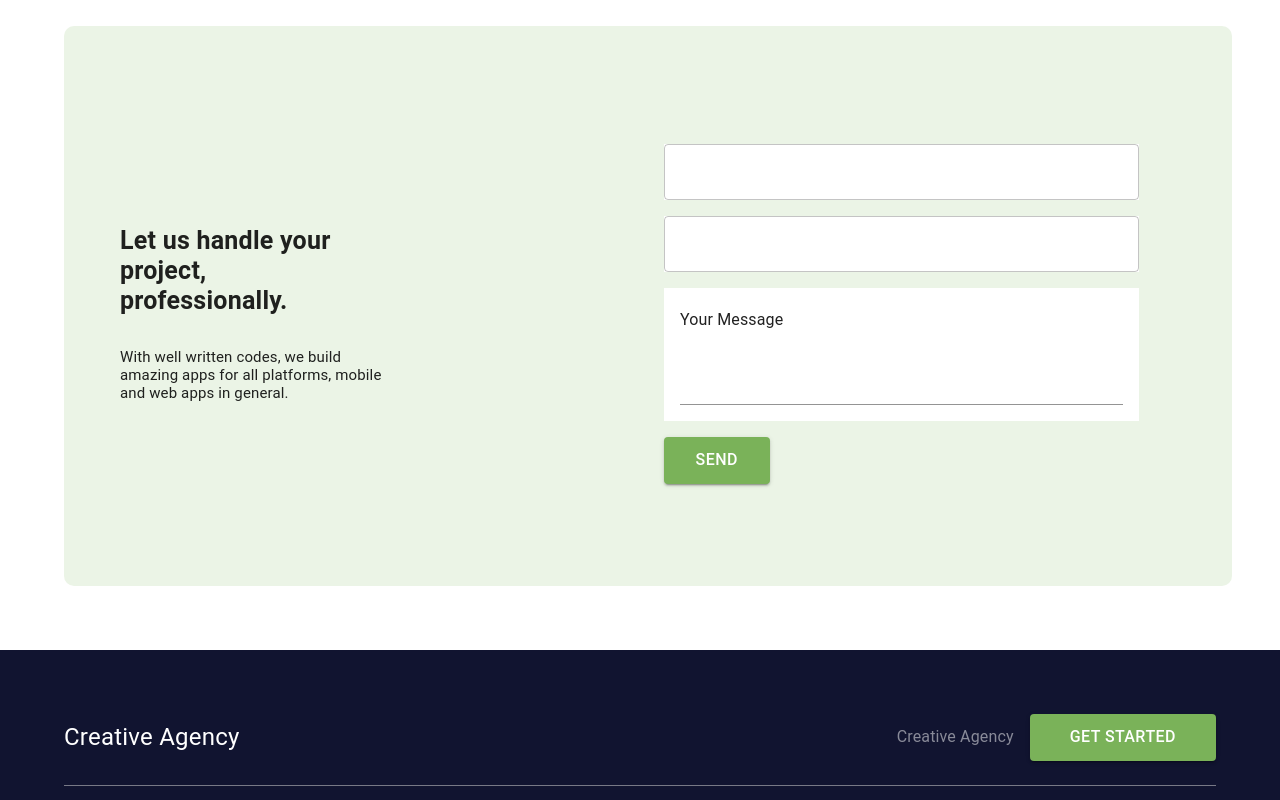
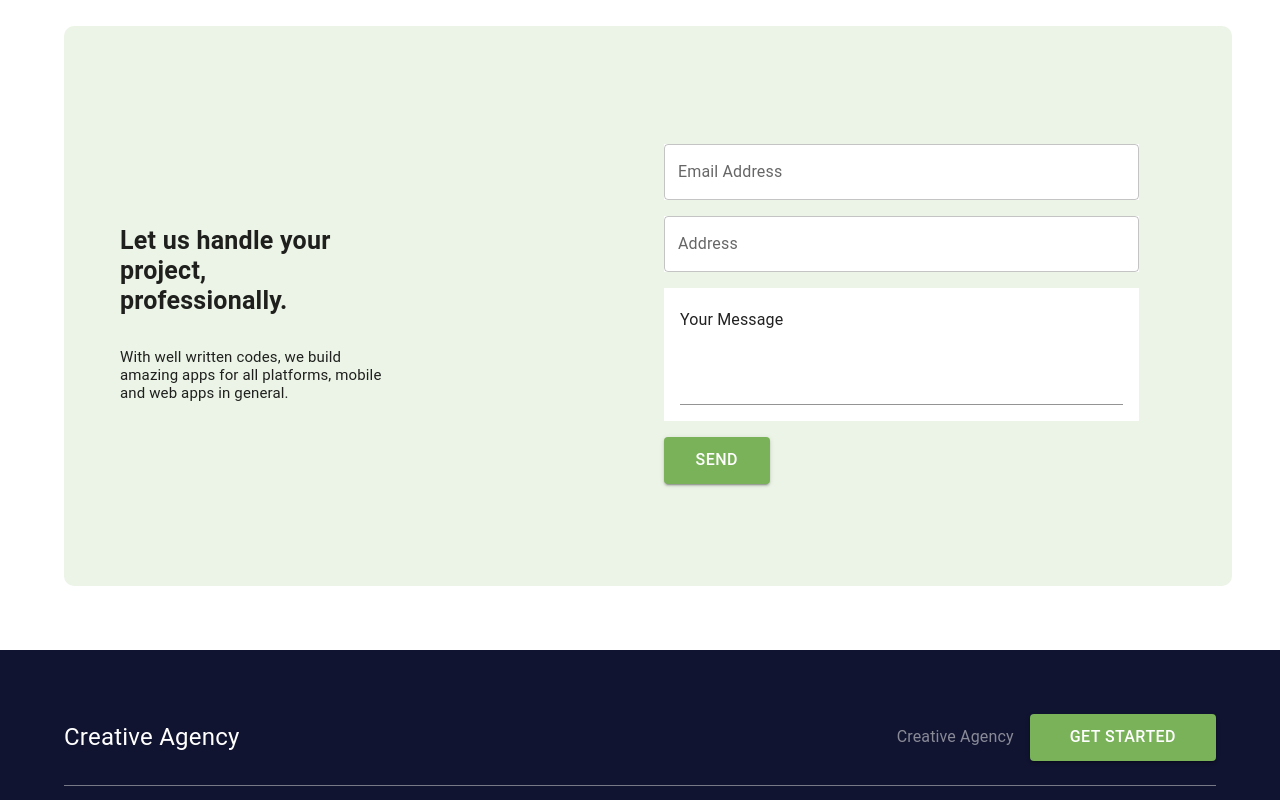
Before and after one commit to mohiuddin2721/creative-agency-materialUI, a React (Create React App) app: page / in a window 1280 px wide. Shown: the part 2890-3690 px from the top of the page. Built offline with nearby package versions, Linux system fonts and the light colour scheme.

Commit message:
contact, faq and ourWorks component updeted

```diff
--- a/src/pages/home/Contact/Contact.js
+++ b/src/pages/home/Contact/Contact.js
@@ -4,7 +4,7 @@ import React from 'react'
 
 function Contact() {
     return (
-        <Box>
+        <Box id='contact'>
             <Grid container spacing={2}
                 sx={{
                     backgroundColor: 'rgba(122, 178, 89, 0.15)',
@@ -42,6 +42,7 @@ function Contact() {
                     }}>
                         <TextField
                             id="outlined-multiline-flexible"
+                            label="Email Address"
                             sx={{
                                 width: '90%',
                                 backgroundColor: '#ffff',
@@ -49,6 +50,7 @@ function Contact() {
                         />
                         <TextField
                             id="outlined-multiline-flexible"
+                            label="Address"
                             sx={{
                                 width: '90%',
                                 mt: 2,
--- a/src/pages/home/Faq/Faq.js
+++ b/src/pages/home/Faq/Faq.js
@@ -5,7 +5,7 @@ import SectionTitle from '../../../components/SectionTitle/SectionTitle'
 
 function Faq() {
     return (
-        <Box sx={{
+        <Box id='faq' sx={{
             mb: 8,
             display: 'flex',
             flexDirection: 'column',
--- a/src/pages/home/OurWorks/OurWorks.js
+++ b/src/pages/home/OurWorks/OurWorks.js
@@ -17,7 +17,7 @@ function OurWorks() {
         setValue(newValue);
     };
     return (
-        <Box sx={{ my: 5 }}>
+        <Box sx={{ my: 5 }} id='service'>
             {/* Heading section */}
             <Grid container sx={{
                 // display: 'flex',
```
